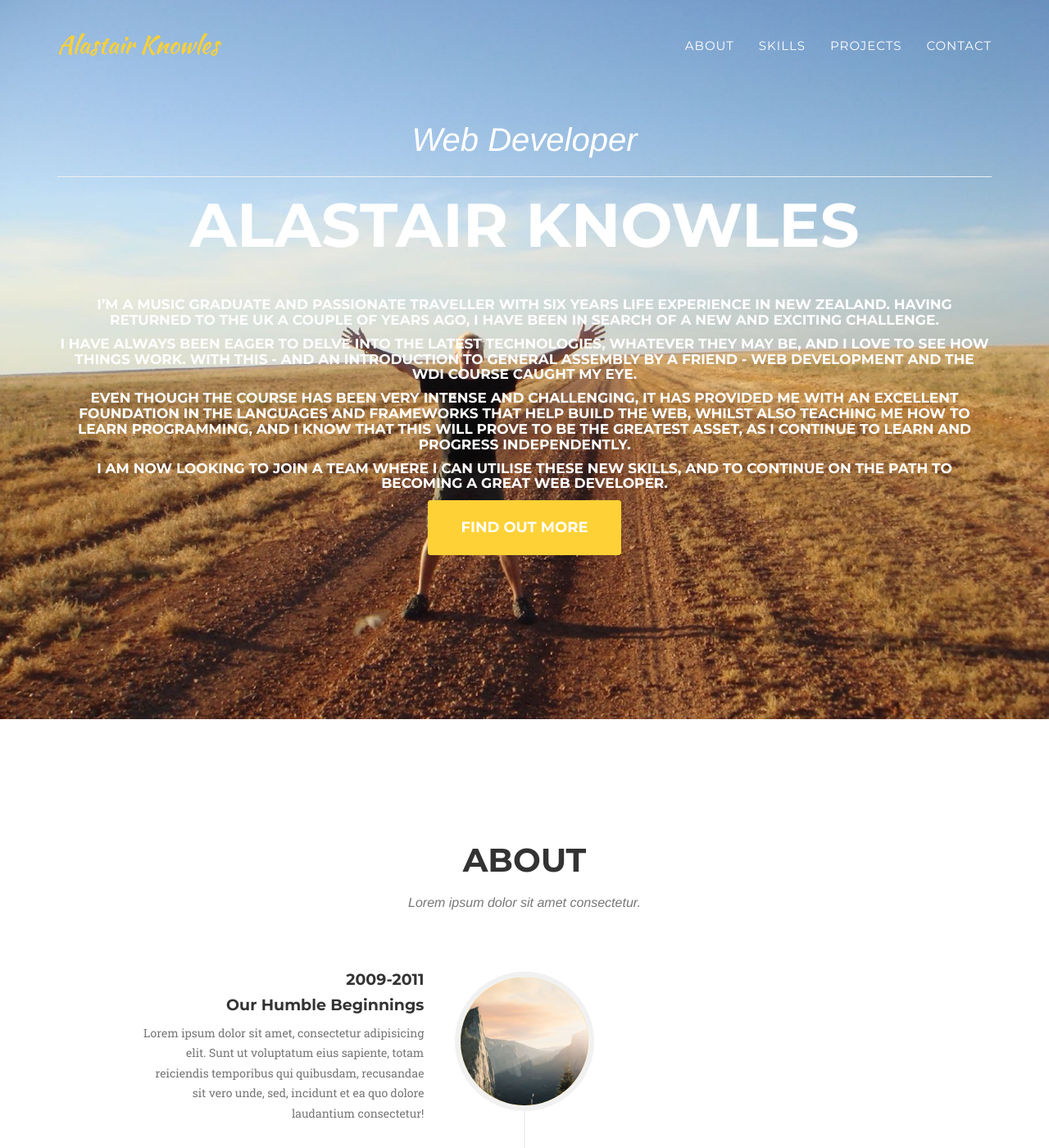
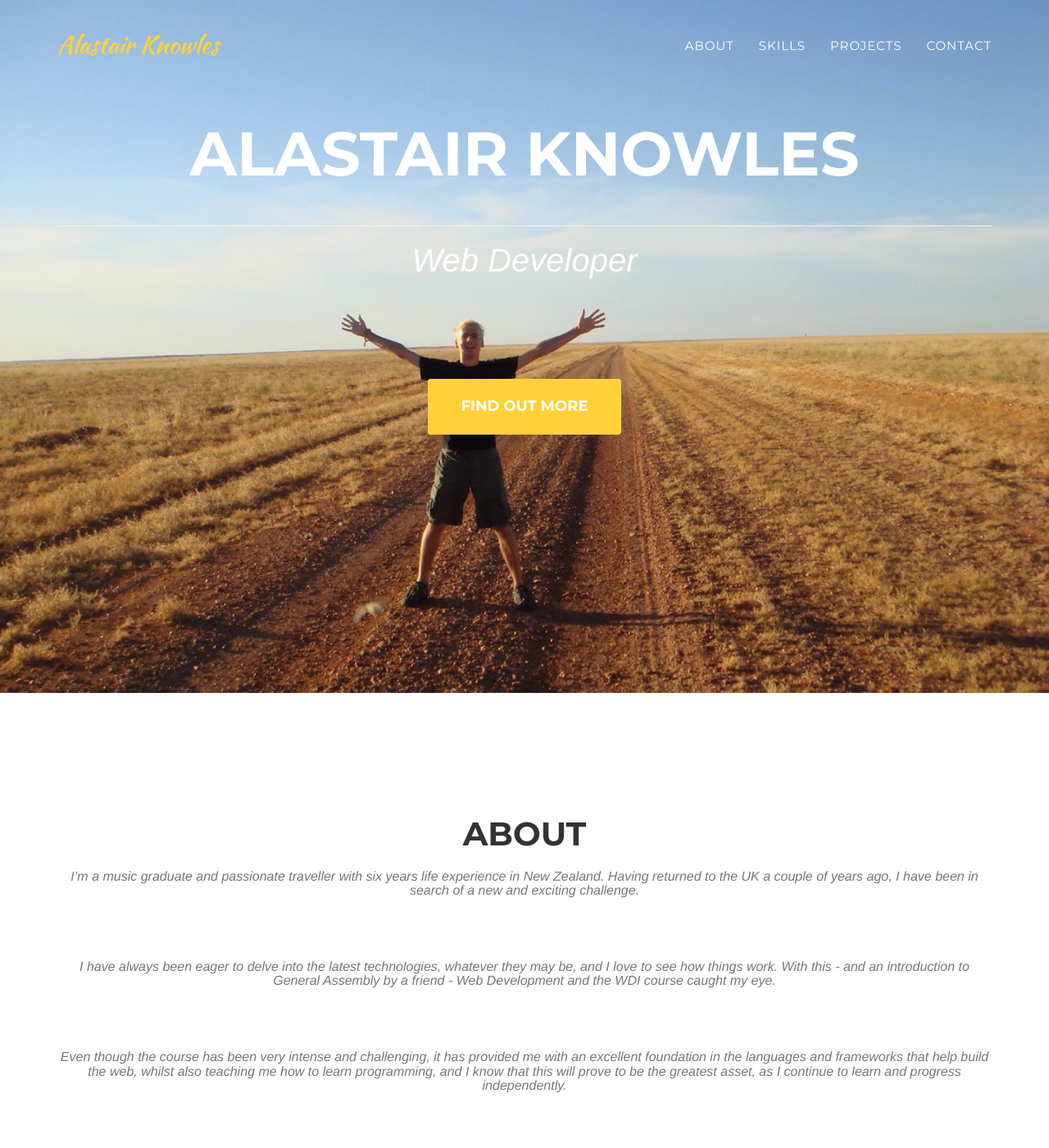
Before and after one commit to adjknowles/adjknowles.github.io, a Jekyll site: the page built from index.html, in a window 1280 px wide and 1400 px high. Shown: the whole window at 82% size. Built offline with Jekyll 4.4.1, drawn with Linux system fonts in a browser that asks for light colours; some web fonts are replaced; some of the changed text lies outside the part shown.

Commit message:
Made changes to the about section

```diff
--- a/_includes/about.html
+++ b/_includes/about.html
@@ -4,7 +4,18 @@
             <div class="row">
                 <div class="col-lg-12 text-center">
                     <h2 class="section-heading">About</h2>
-                    <h3 class="section-subheading text-muted">Lorem ipsum dolor sit amet consectetur.</h3>
+                    <h3 class="section-subheading text-muted">
+                        I’m a music graduate and passionate traveller with six years life experience in New Zealand. Having returned to the UK a couple of years ago, I have been in search of a new and exciting challenge.
+                    </h3>
+                    <h3 class="section-subheading text-muted">
+                        I have always been eager to delve into the latest technologies, whatever they may be, and I love to see how things work. With this - and an introduction to General Assembly by a friend - Web Development and the WDI course caught my eye.
+                    </h3>
+                    <h3 class="section-subheading text-muted">
+                        Even though the course has been very intense and challenging, it has provided me with an excellent foundation in the languages and frameworks that help build the web, whilst also teaching me how to learn programming, and I know that this will prove to be the greatest asset, as I continue to learn and progress independently.
+                    </h3>
+                    <h3 class="section-subheading text-muted">
+                        I am now looking to join a team where I can utilise these new skills, and to continue on the path to becoming a great Web Developer.
+                    </h3>
                 </div>
             </div>
             <div class="row">
--- a/_includes/css/agency.css
+++ b/_includes/css/agency.css
@@ -17,6 +17,7 @@ body {
 
 .about-text {
     font-size: 17px;
+    color: #fec503;
 }
 
 .text-muted {
@@ -309,11 +310,11 @@ header .intro-text .intro-heading {
 @media(min-width:768px) {
     header .intro-text {
         padding-top: 150px;
-        padding-bottom: 200px;
+        padding-bottom: 315px;
     }
 
     header .intro-text .intro-lead-in {
-        margin-bottom: 25px;
+        margin-bottom: 125px;
         font-family: "Droid Serif","Helvetica Neue",Helvetica,Arial,sans-serif;
         font-size: 40px;
         font-style: italic;
--- a/_includes/header.html
+++ b/_includes/header.html
@@ -44,10 +44,12 @@
     <header>
         <div class="container">
             <div class="intro-text">
+                <div class="intro-heading">Alastair Knowles</div>
+                <hr>
                 <div class="intro-lead-in">Web Developer</div>
-                <hr>
-                <div class="intro-heading">Alastair Knowles</div>
-                <h5 class="about-text">
+
+
+<!--                 <h5 class="about-text">
                     I’m a music graduate and passionate traveller with six years life experience in New Zealand. Having returned to the UK a couple of years ago, I have been in search of a new and exciting challenge.
                 </h5>
                 <h5 class="about-text">
@@ -58,7 +60,7 @@
                 </h5>
                 <h5 class="about-text">
                     I am now looking to join a team where I can utilise these new skills, and to continue on the path to becoming a great web developer.
-                </h5>
+                </h5> -->
                 <a href="#about" class="page-scroll btn btn-xl">Find Out More</a>
             </div>
         </div>
```
